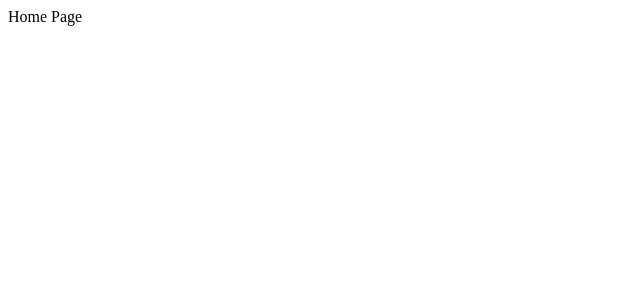
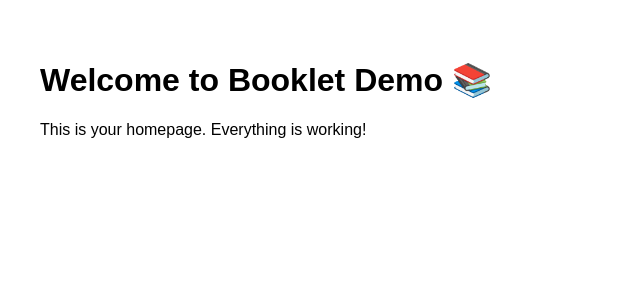
Before and after one commit to Taytaytron/booklet-demo1, a Next.js app: page / in a window 1280 px wide. Shown: the top 300 px of the page, without its empty margins (0-640 px from the left). Built offline with nearby package versions, Linux system fonts and the light colour scheme.

Commit message:
Update index.js

```diff
--- a/pages/index.js
+++ b/pages/index.js
@@ -1 +1,15 @@
-export default function Home() { return <div>Home Page</div>; }
+import Head from 'next/head';
+
+export default function Home() {
+  return (
+    <>
+      <Head>
+        <title>Booklet Demo</title>
+      </Head>
+      <main style={{ padding: '2rem', fontFamily: 'Arial' }}>
+        <h1>Welcome to Booklet Demo 📚</h1>
+        <p>This is your homepage. Everything is working!</p>
+      </main>
+    </>
+  );
+}
```
